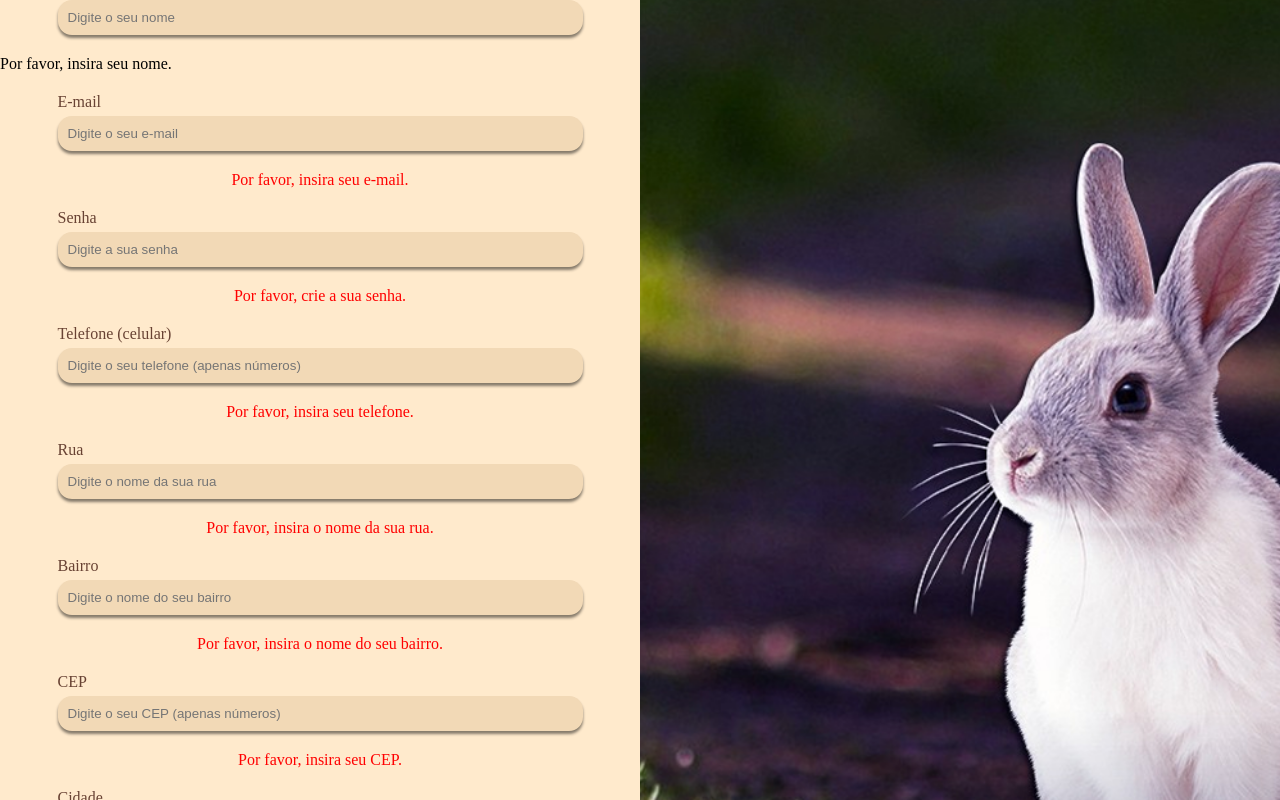
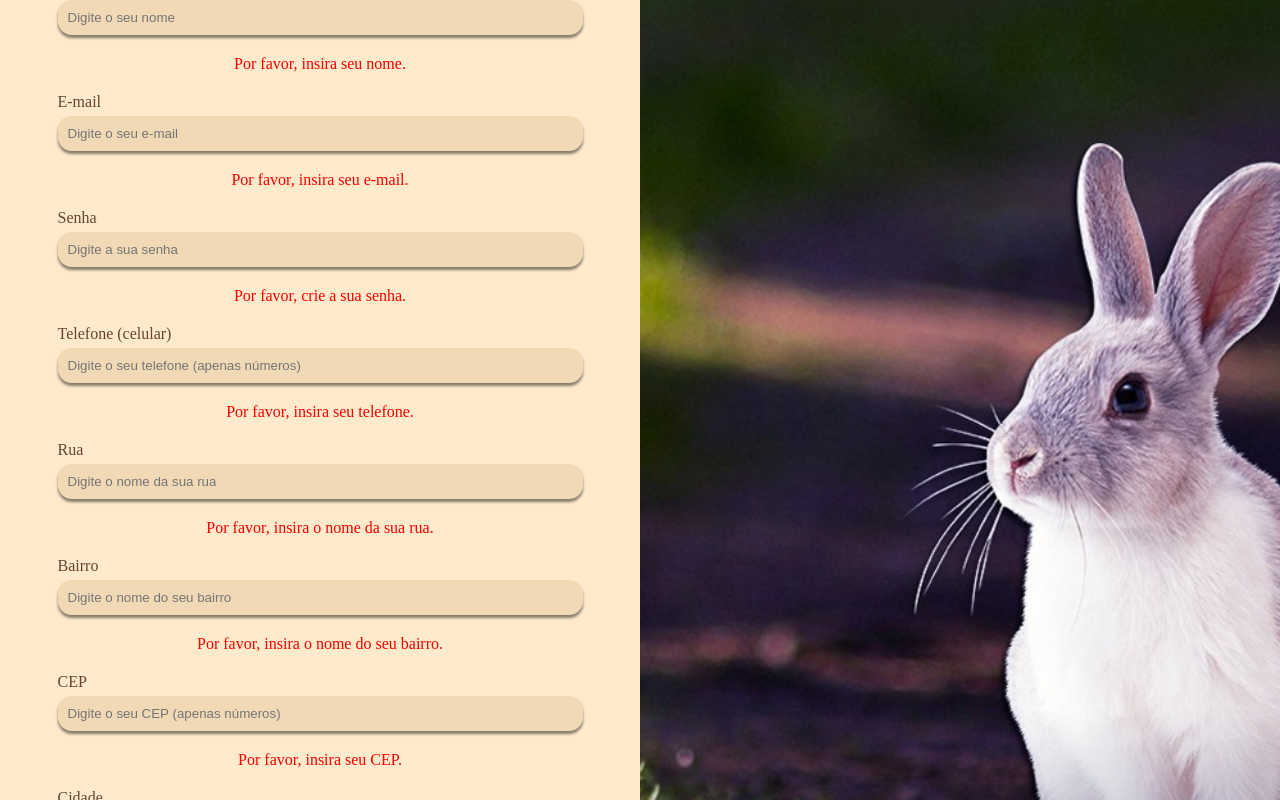
Before and after one commit to israelsouza/busca-pet, a React (Vite) app in the folder frontend/busca-pet/: page /form/cadastro-usuario in a window 1280 px wide. Both pictures are taken after a click on the input "Cadastrar". Shown: the part 265-1065 px from the top of the page. Built offline with nearby package versions, Linux system fonts and the light colour scheme; a web font is replaced by a local one.

Commit message:
fix: class adjustment

```diff
--- a/frontend/busca-pet/src/pages/Cadastro.jsx
+++ b/frontend/busca-pet/src/pages/Cadastro.jsx
@@ -248,7 +248,7 @@ function Cadastro() {
         setMensagem(dadosAoBack.message);
 
         if (dadosAoBack.message === "Cadastro realizado com sucesso") {
-          setTimeout(() => navigate("/form/login"), 2000);
+          setTimeout(() => navigate("/form/login"), 1200);
         }
       } else {
         setMensagem("Erro inesperado. Tente novamente.");
@@ -319,7 +319,7 @@ function Cadastro() {
                 />
 
                 {erroNome && (
-                  <span id="nome-error" className={style.cad__error}>
+                  <span id="email-error" className={style.cad__error}>
                     {erroNome}
                   </span>
                 )}
@@ -441,7 +441,7 @@ function Cadastro() {
                   </select>
 
                   {erroEstado && (
-                    <span className={style.cad__error}>{erroEstado}</span>
+                    <span id="email-error" className={style.cad__error}>{erroEstado}</span>
                   )}
                 </div>
               </form>
```
